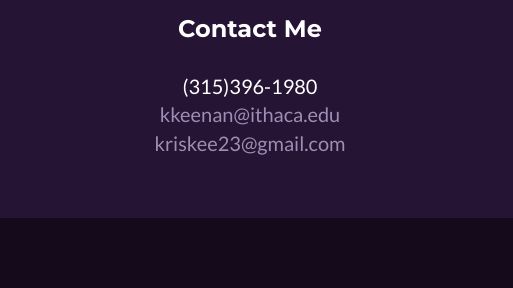
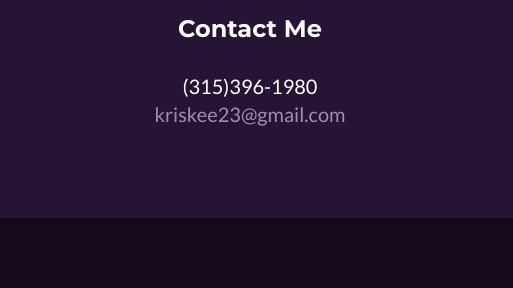
Before and after one commit to KristinaKeenan/KristinaKeenan.github.io, a plain HTML site: page index.html in a window 1280 px wide. Shown: the part 3414-3702 px from the top of the page, 0-513 px from the left. Drawn offline with nearby package versions, Linux system fonts and the light colour scheme.

Commit message:
removing school email

```diff
--- a/index.html
+++ b/index.html
@@ -242,8 +242,6 @@
                     <div class="footer-col col-md-4">
                         <h3>Contact Me</h3>
                         <p>(315)396-1980
-                            <br>
-                            <a href = "mailto:kkeenan@ithaca.edu">kkeenan@ithaca.edu</a>
                             <br>
                             <a href= "mailto:kriskee23@gmail.com">kriskee23@gmail.com</a>
                            </p>
```
